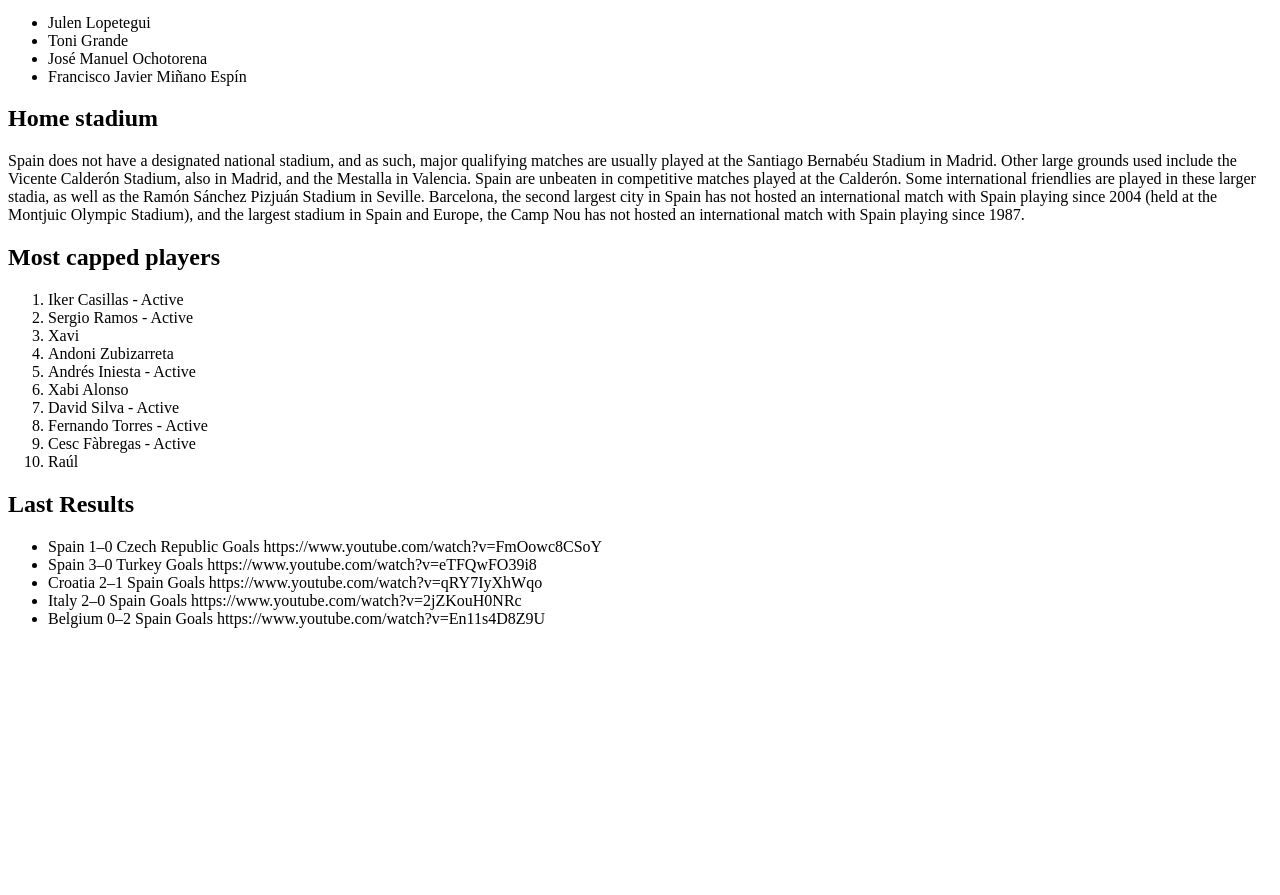
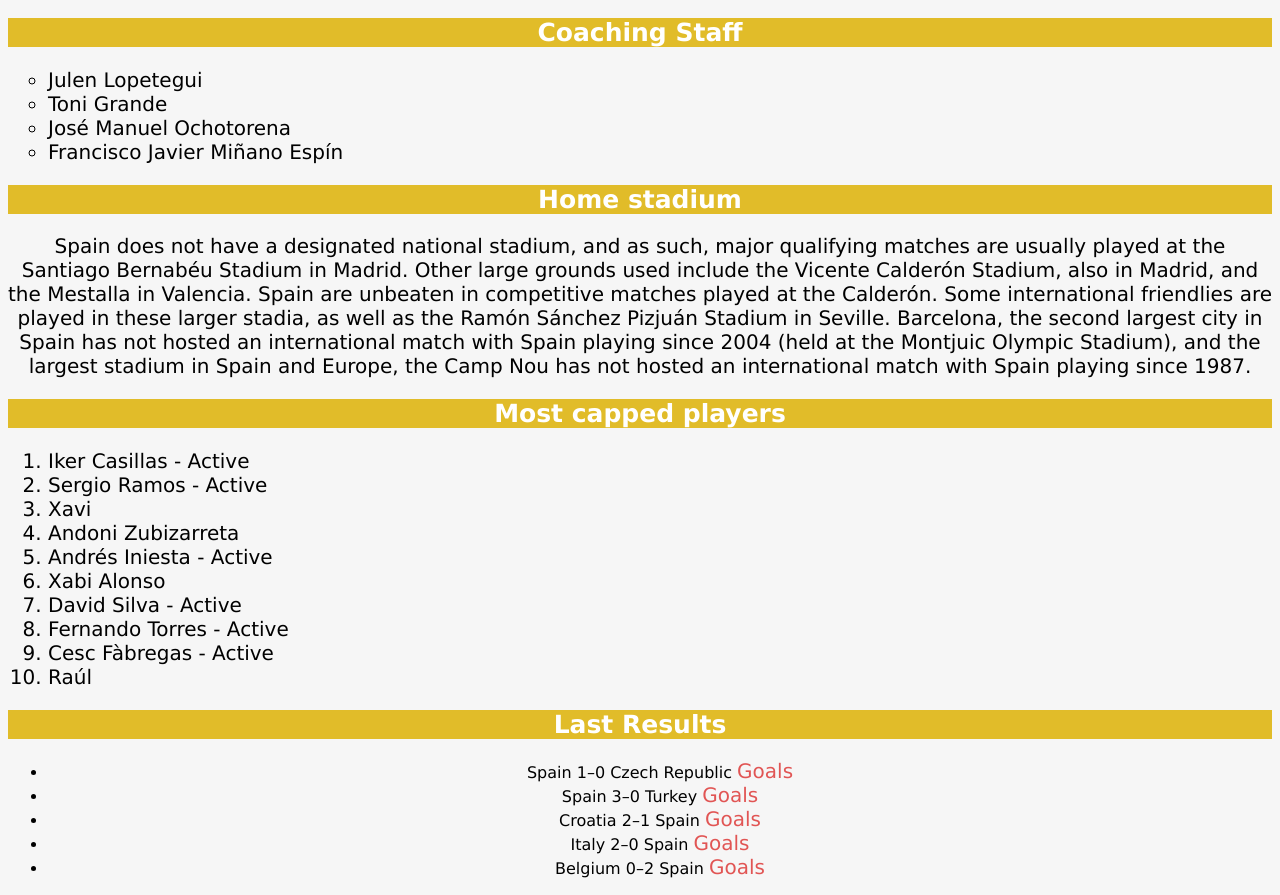
Before and after one commit to lucasotog/1-HTMLearning, a plain HTML site: page index.html in a window 1280 px wide. Shown: the part 718-1613 px from the top of the page. Before the commit the page ends 1362 px from the top, so only its background shows below. Drawn offline with Linux system fonts and the light colour scheme.

Commit message:
Making things look cool

```diff
--- a/index.html
+++ b/index.html
@@ -4,14 +4,15 @@
 <head>
   <meta charset="utf-8">
   <title>Spain National Football Team</title>
+  <link rel="stylesheet" href="stylesheets/style.css">
 </head>
 
 <body>
 
-  <h1>Spain National Football Team</h1>
+  <h1 id="title">Spain National Football Team</h1>
 
   <a href="http://www.sefutbol.com/en">
-      <img src="https://upload.wikimedia.org/wikipedia/en/thumb/3/31/Spain_National_Football_Team_badge.png/185px-Spain_National_Football_Team_badge.png" alt="Spain National Football Team Badge">
+      <img id="logo" src="https://upload.wikimedia.org/wikipedia/en/thumb/3/31/Spain_National_Football_Team_badge.png/185px-Spain_National_Football_Team_badge.png" alt="Spain National Football Team Badge">
     </a>
 
   <p>The Spain national football team represents Spain in men's International association football and is controlled by the Royal Spanish Football Federation, the governing body for football in Spain. The current head coach is Julen Lopetegui after Vicente
@@ -29,7 +30,7 @@
 
   <h2>Coaching Staff</h2>
 
-  <ul>
+  <ul class="coaches">
     <li>Julen Lopetegui</li>
     <li>Toni Grande</li>
     <li>José Manuel Ochotorena</li>
@@ -45,34 +46,41 @@
   <h2>Most capped players</h2>
 
   <ol>
-    <li>Iker Casillas - Active</li>
-    <li>Sergio Ramos - Active</li>
-    <li>Xavi</li>
-    <li>Andoni Zubizarreta</li>
-    <li>Andrés Iniesta - Active</li>
-    <li>Xabi Alonso</li>
-    <li>David Silva - Active</li>
-    <li>Fernando Torres - Active</li>
-    <li>Cesc Fàbregas - Active</li>
-    <li>Raúl</li>
+    <li class="ActivePlayers">Iker Casillas - Active</li>
+    <li class="ActivePlayers">Sergio Ramos - Active</li>
+    <li class="Players">Xavi</li>
+    <li class="Players">Andoni Zubizarreta</li>
+    <li class="ActivePlayers">Andrés Iniesta - Active</li>
+    <li class="Players">Xabi Alonso</li>
+    <li class="ActivePlayers">David Silva - Active</li>
+    <li class="ActivePlayers">Fernando Torres - Active</li>
+    <li class="ActivePlayers">Cesc Fàbregas - Active</li>
+    <li class="Players">Raúl</li>
   </ol>
 
   <h2>Last Results</h2>
 
   <ul>
-    <li>Spain 1–0 Czech Republic Goals https://www.youtube.com/watch?v=FmOowc8CSoY
+    <li>Spain 1–0 Czech Republic
+      <a class="Link" href="https://www.youtube.com/watch?v=FmOowc8CSoY" target="_blank">Goals</a>
     </li>
 
-    <li>Spain 3–0 Turkey Goals https://www.youtube.com/watch?v=eTFQwFO39i8
+    <li>Spain 3–0 Turkey
+      <a class="Link" href="https://www.youtube.com/watch?v=eTFQwFO39i8" target="_blank">Goals</a>
     </li>
 
-    <li>Croatia 2–1 Spain Goals https://www.youtube.com/watch?v=qRY7IyXhWqo
+    <li>Croatia 2–1 Spain
+      <a class="Link" href="https://www.youtube.com/watch?v=qRY7IyXhWqo" target="_blank">Goals</a>
     </li>
 
-    <li>Italy 2–0 Spain Goals https://www.youtube.com/watch?v=2jZKouH0NRc</li>
+    <li>Italy 2–0 Spain
+      <a class="Link" href="https://www.youtube.com/watch?v=2jZKouH0NRc" target="_blank">Goals</a>
+    </li>
 
-    <li>Belgium 0–2 Spain Goals https://www.youtube.com/watch?v=En11s4D8Z9U
+    <li>Belgium 0–2 Spain
+      <a class="Link" href="https://www.youtube.com/watch?v=En11s4D8Z9U" target="_blank">Goals</a>
     </li>
+
   </ul>
 
 </body>
--- /dev/null
+++ b/stylesheets/style.css
@@ -0,0 +1,56 @@
+body {
+  font-family: Verdana, sans-serif;
+  text-align: center;
+  background-color: #f6f6f6;
+}
+
+h2 {
+  font-size: 25px;
+  font-weight: 600;
+  color: white;
+  background-color: #e1bc29;
+}
+
+h3 {
+  text-align: left;
+  text-decoration: underline;
+}
+
+p {
+  font-size: 20px;
+  font-weight: 100;
+}
+
+#title {
+  font-size: 35px;
+  color: #e15554;
+}
+
+#logo {
+  width: 200px;
+}
+
+.coaches {
+  list-style-type: circle;
+  font-size: 20px;
+  font-weight: 100;
+  text-align: left;
+}
+
+.Players {
+  font-size: 20px;
+  font-weight: 500;
+  text-align: left;
+}
+
+.ActivePlayers {
+  font-size: 20px;
+  font-weight: 500;
+  text-align: left;
+}
+
+.Link {
+  font-size: 20px;
+  color: #e15554;
+  text-decoration: none;
+}
```
